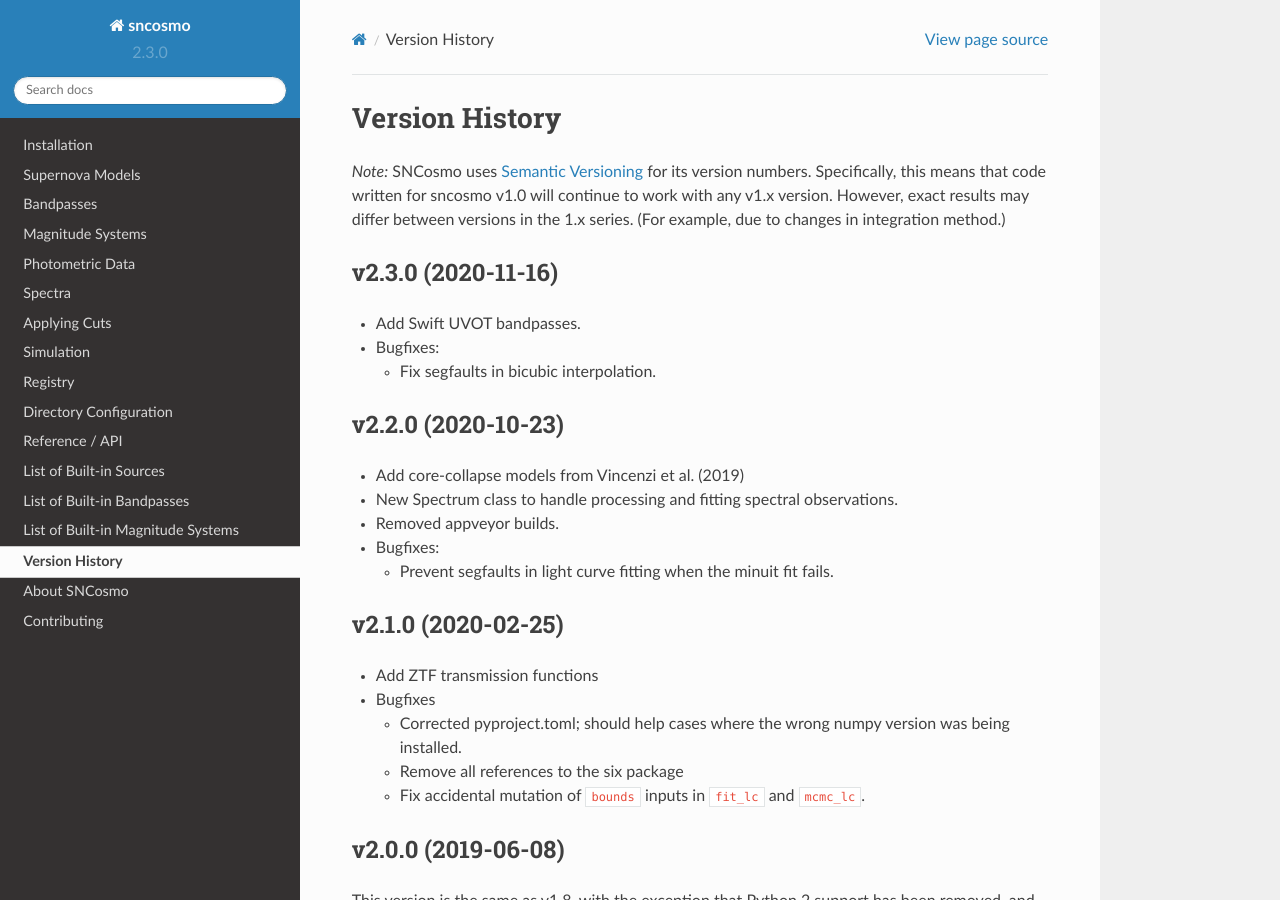
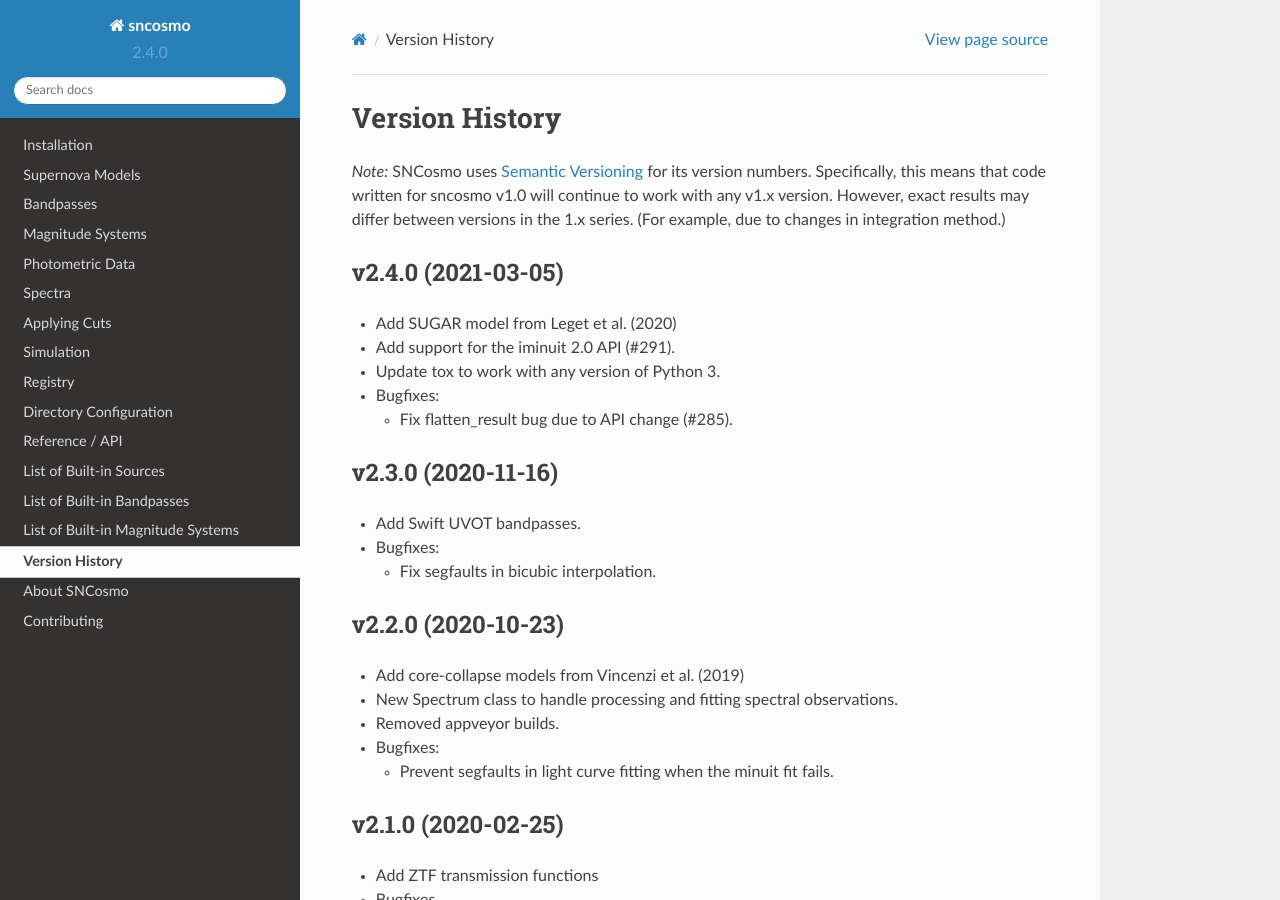
Before and after one commit to sncosmo/sncosmo, a Sphinx documentation site: the page built from docs/history.rst, in a window 1280 px wide and 900 px high. Built offline with Sphinx 7.4.7 and the Read the Docs theme 2.0.0, drawn with Linux system fonts in a browser that asks for light colours; pages that are not in the unit, such as notebooks, are missing from menus.

Commit message:
prep for v2.4.0 release

```diff
--- a/docs/history.rst
+++ b/docs/history.rst
@@ -7,6 +7,19 @@ its version numbers. Specifically, this means that code written for
 sncosmo v1.0 will continue to work with any v1.x version. However,
 exact results may differ between versions in the 1.x series. (For
 example, due to changes in integration method.)
+
+v2.4.0 (2021-03-05)
+===================
+
+- Add SUGAR model from Leget et al. (2020)
+
+- Add support for the iminuit 2.0 API (#291).
+
+- Update tox to work with any version of Python 3.
+
+- Bugfixes:
+
+  - Fix flatten_result bug due to API change (#285).
 
 v2.3.0 (2020-11-16)
 ===================
--- a/sncosmo/__init__.py
+++ b/sncosmo/__init__.py
@@ -8,7 +8,7 @@ import os
 from astropy.config import ConfigItem, ConfigNamespace
 from astropy.config.configuration import update_default_config
 
-__version__ = "2.3.0"
+__version__ = "2.4.0"
 
 
 def test(package=None, test_path=None, args=None, plugins=None,
```
